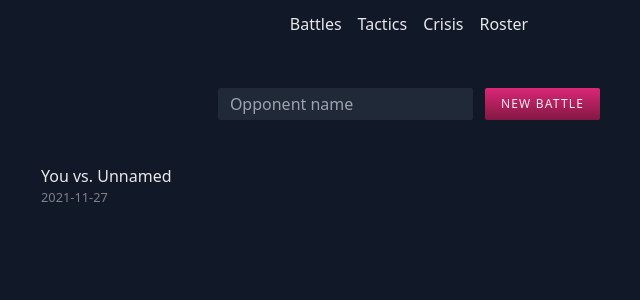
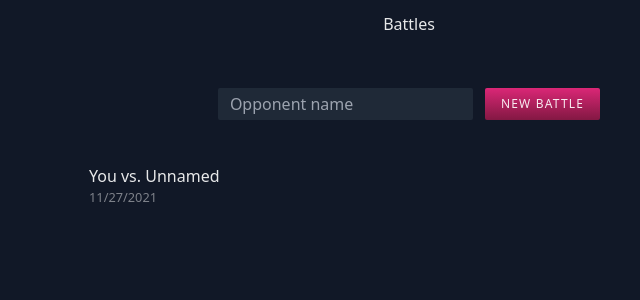
Before and after one commit to pntbutter/mcp-roster-builder, a Nuxt app: page / in a window 1280 px wide. Both pictures are taken after a click on the button "NEW BATTLE". Shown: the top 300 px of the page, without its empty margins (231-871 px from the left). Built offline with nearby package versions, Linux system fonts and the light colour scheme.

Commit message:
the rewrite continues

```diff
--- a/app.vue
+++ b/app.vue
@@ -6,23 +6,14 @@
       </Head>
     </Html>
 
-    <div class="container  mx-auto">
-
-      <NuxtPage />
-    </div>
+    <NuxtPage />
 
     <nav class="fixed  inset-x-0  bottom-0  md:bottom-auto  md:top-0  h-12  flex  items-center  justify-center  space-x-4">
       <NuxtLink to="/">Battles</NuxtLink>
-      <NuxtLink to="/tactics-cards">Tactics</NuxtLink>
+      <!-- <NuxtLink to="/tactics-cards">Tactics</NuxtLink>
       <NuxtLink to="/crisis-cards">Crisis</NuxtLink>
-      <NuxtLink to="/roster">Roster</NuxtLink>
+      <NuxtLink to="/roster">Roster</NuxtLink> -->
     </nav>
 
   </div>
 </template>
-
-<style scoped>
-  .container {
-    max-width: 768px;
-  }
-</style>
--- a/components/StatCards.vue
+++ b/components/StatCards.vue
@@ -4,14 +4,8 @@ const statCards = useStatCards()
 </script>
 
 <template>
-  <div class="card">
-    <header class="flex  items-center  pt-3  px-3  mb-4">
-      <h2 class="w-1/3  text-sm  lg:text-1xl  text-gray-500  font-weight-black  uppercase  tracking-widest">
-        Characters
-      </h2>
-
-      <input v-model="search" class="block  w-2/3  py-2  px-4  rounded  bg-gray-900  text-gray-100  lg:text-sm" type="text" placeholder="Search">
-    </header>
+  <div>
+    <input v-model="search" class="block  w-full  my-2  py-2  px-4  rounded  bg-gray-900  text-gray-100  lg:text-sm" type="text" placeholder="Search">
 
     <ul class="space-y-0.5">
       <li v-for="(card, index) in filteredList" :key="index" :class="[statCards.includes(card) ? 'opacity-20  pointer-events-none' : '' ]" class="flex  items-center  px-3  py-2  rounded-md  transition-all  hover:bg-gray-900">
@@ -28,7 +22,11 @@ const statCards = useStatCards()
         </span>
 
         <div class="flex  items-center  space-x-2">
-          <button @click="statCards.push(card)" class="  rounded-full  hover:bg-pink-900">
+          <button v-if="$attrs.player == 'you'" @click="$emit('addCharacter', card)" class="  rounded-full  hover:bg-pink-900">
+            <PlusCircleIcon class="block  h-6  w-6"/>
+          </button>
+
+          <button v-if="$attrs.player == 'opponent'" @click="$emit('addCharacter', card)" class="  rounded-full  hover:bg-pink-900">
             <PlusCircleIcon class="block  h-6  w-6"/>
           </button>
         </div>
--- /dev/null
+++ b/pages/battle.vue
@@ -0,0 +1,38 @@
+<script setup>
+const activeBattleIndex = useActiveBattleIndex()
+</script>
+
+<template>
+  <div>
+    {{ battle[this.activeBattleIndex] }}
+  </div>
+</template>
+
+<script>
+export default {
+  data() {
+    return {
+      battles: []
+    }
+  },
+  computed: {
+    battle() {
+      return this.battles[this.activeBattleIndex]
+    }
+  },
+  methods: {
+
+  },
+  mounted() {
+    this.battles = JSON.parse(localStorage.getItem("battles")) || []
+  },
+  watch: {
+    battles: {
+      handler(val) {
+        localStorage.setItem("battles", JSON.stringify(val));
+      },
+      deep: true
+    }
+  }
+}
+</script>
--- a/pages/index.vue
+++ b/pages/index.vue
@@ -1,5 +1,5 @@
 <template>
-  <div>
+  <div class="max-w-2xl  mx-auto">
     <div class="flex  items-center  justify-center  py-8">
       <input v-model="opponentName" type="text" class="mr-3  py-1  px-3  rounded-sm  bg-gray-800  text-gray-50" placeholder="Opponent name">
       <button @click="newBattle" class="py-2  px-4  rounded-sm  bg-gradient-to-b  from-pink-600  to-pink-900  hover:from-pink-600  hover:to-pink-700  text-xs  font-weight-bold  uppercase  tracking-widest">
@@ -8,10 +8,15 @@
     </div>
 
     <div class="space-y-2">
-      <div v-for="battle in battles" :key="battle.date" class="py-3  px-4  rounded-md  transition-all  hover:shadow-xl  hover:bg-gray-800">
+      <NuxtLink
+      to="/roster"
+      v-for="(battle, index) in battles"
+      :key="battle.date"
+      @click="activeBattle = index"
+      class="block  py-3  px-4  rounded-md  transition-all  hover:shadow-xl  hover:bg-gray-800">
         You vs. {{ battle.opponent.name }}
-        <small class="block  opacity-50">{{ battle.date.toLocaleDateString('sv-SE') }}</small>
-      </div>
+        <small class="block  opacity-50">{{ prettyDate(battle.date) }}</small>
+      </NuxtLink>
     </div>
 
   </div>
@@ -22,7 +27,8 @@ export default {
   data() {
     return {
       opponentName: '',
-      battles: []
+      battles: [],
+      activeBattle: null
     }
   },
   methods: {
@@ -31,34 +37,34 @@ export default {
         date: new Date(),
         you: {
           characters: [],
-          tactics: [],
-          crisis: {
-            extraction: [],
-            secure: []
-          }
+          tactics: []
         },
         opponent: {
           name: this.opponentName || 'Unnamed',
           characters: [],
-          tactics: [],
-          crisis: {
-            extraction: [],
-            secure: []
-          }
+          tactics: []
         }
       })
       this.opponentName = ''
+    },
+    prettyDate(dateString) {
+      const date = new Date(dateString)
+      return date.toLocaleDateString()
     }
   },
   mounted() {
     this.battles = JSON.parse(localStorage.getItem("battles")) || []
+    this.activeBattle = localStorage.getItem("activeBattle") || null
   },
   watch: {
     battles: {
-      handler(val, oldVal) {
+      handler(val) {
         localStorage.setItem("battles", JSON.stringify(val));
       },
       deep: true
+    },
+    activeBattle(val) {
+      localStorage.setItem("activeBattle", val)
     }
   }
 }
--- a/pages/roster.vue
+++ b/pages/roster.vue
@@ -1,7 +1,60 @@
 <template>
-  <div>
-    <ChosenStatCards />
-    <ChosenTacticsCards />
-    <ChosenCrisisCards />
+  <div class="max-w-5xl  mx-auto  md:grid  md:grid-cols-2  gap-6">
+    <div class="p-6  card" v-if="battle.you">
+      <h3>You</h3>
+
+      {{ battle.you }}
+
+      <StatCards @add-character="onAddYouCharacter" player="you" />
+    </div>
+
+    <div class="p-6  card" v-if="battle.opponent">
+      <input v-model="battle.opponent.name" type="text" class="block  w-full  bg-transparent" placeholder="Opponent">
+
+      {{ battle.opponent }}
+
+      <StatCards @add-character="onAddOpponentCharacter" player="opponent" />
+    </div>
+
+
   </div>
 </template>
+
+<script>
+export default {
+  data() {
+    return {
+      battles: [],
+      battle: {},
+      activeBattle: []
+    }
+  },
+  methods: {
+    onAddYouCharacter(character) {
+      this.battle.you.characters.push(character)
+    },
+    onAddOpponentCharacter(character) {
+      this.battle.opponent.characters.push(character)
+    }
+  },
+  mounted() {
+    this.battles = JSON.parse(localStorage.getItem("battles")) || []
+    this.activeBattle = localStorage.getItem("activeBattle") || null
+    this.battle = this.battles[this.activeBattle]
+  },
+  watch: {
+    battles: {
+      deep: true,
+      handler(val) {
+        localStorage.setItem("battles", JSON.stringify(val));
+      }
+    }
+  }
+}
+</script>
+
+<style>
+  .container {
+    max-width: 1000px;
+  }
+</style>
```
Also changed, not shown: composables/states.ts (line endings or trailing spaces), 1 other file (tests, documents, lock files or other folders).
